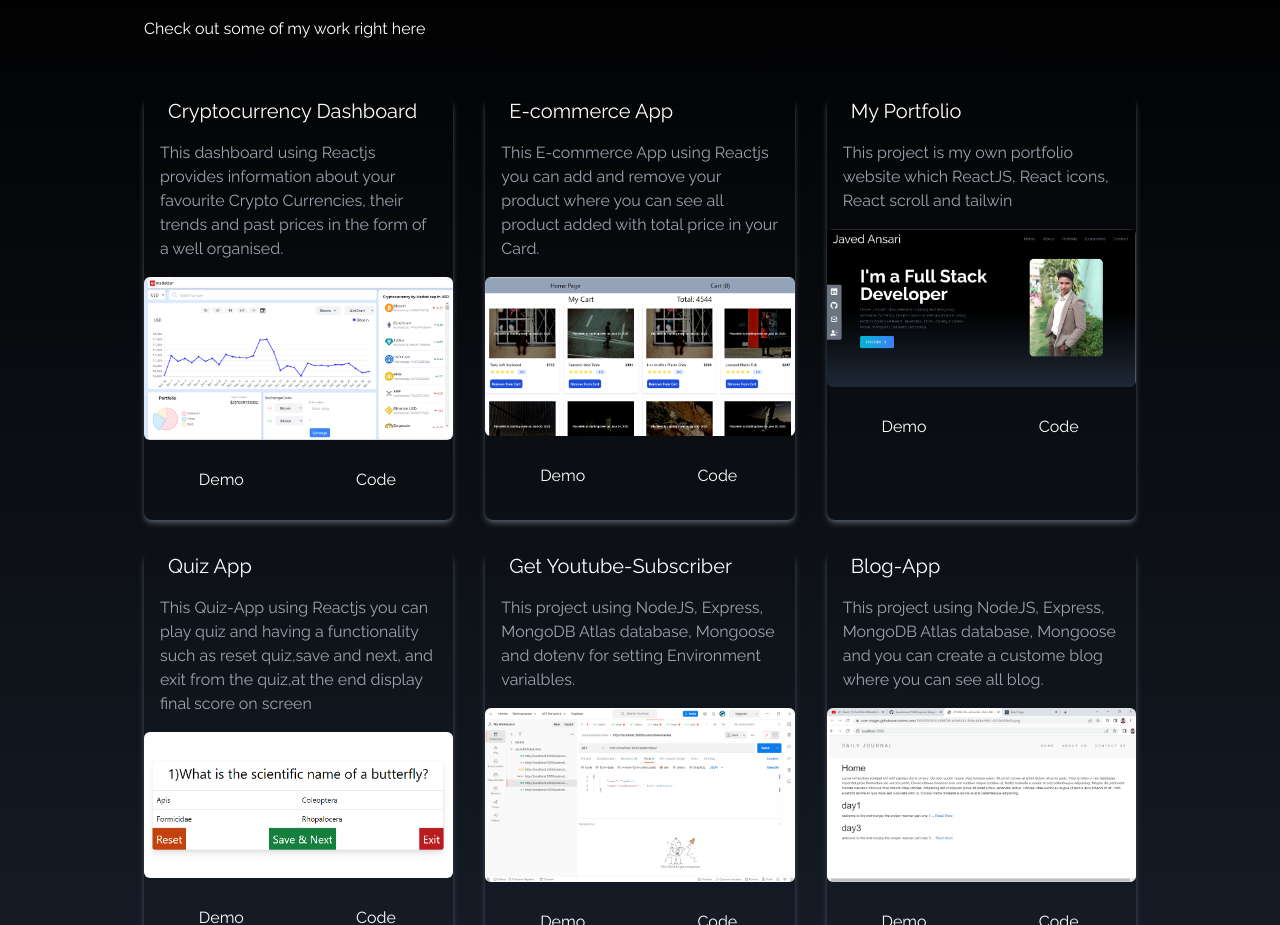
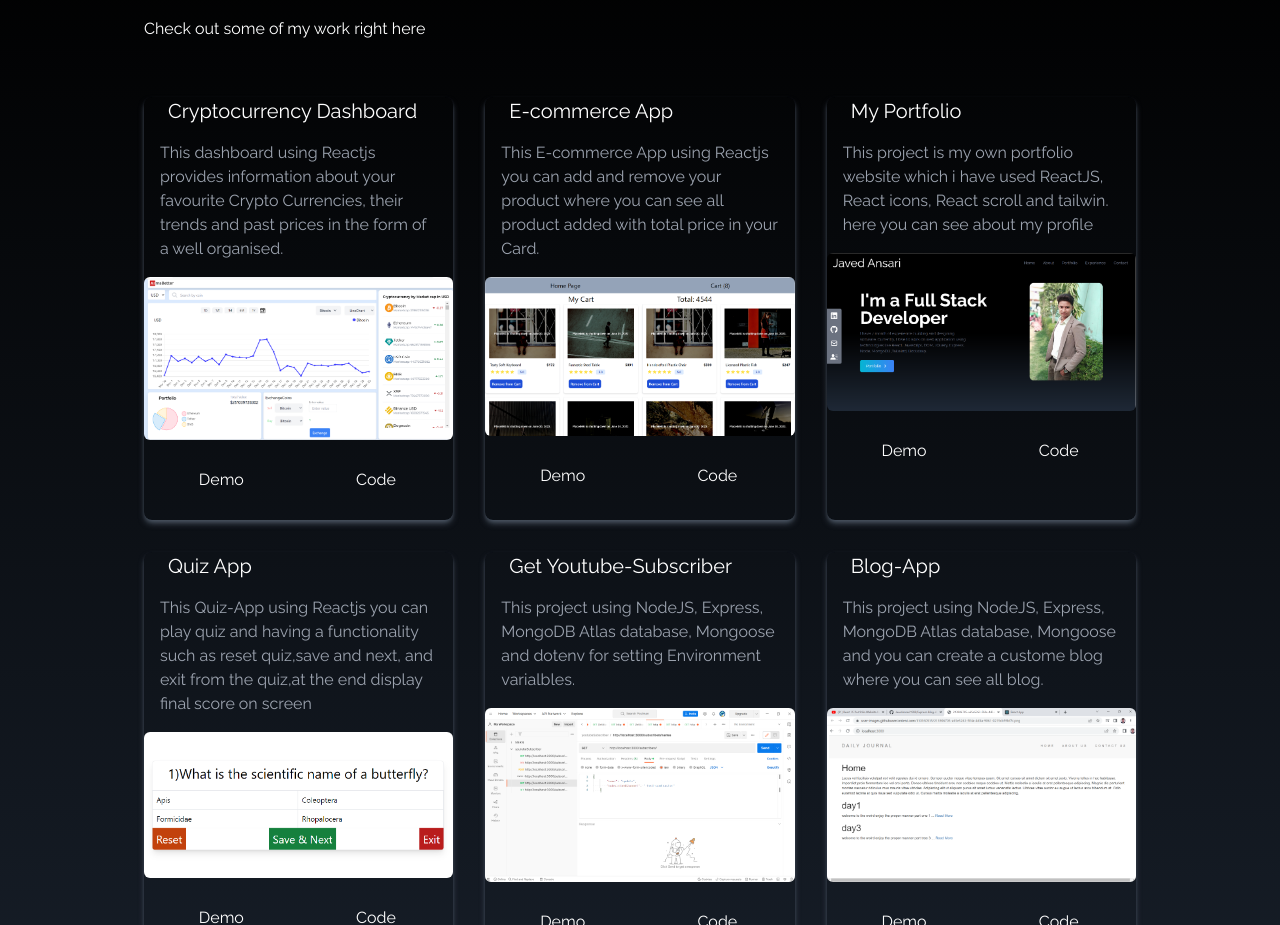
Before and after one commit to Javedansari1993/portfolio, a React (Create React App) app: page / in a window 1280 px wide. Shown: the part 1663-2588 px from the top of the page. Built offline with nearby package versions, Linux system fonts and the light colour scheme.

Commit message:
minor refactor

```diff
--- a/src/components/Portfolio.jsx
+++ b/src/components/Portfolio.jsx
@@ -32,7 +32,7 @@ const Portfolio = () => {
       heading:"My Portfolio",
       demoLink:"https://javed-portfolio.netlify.app/",
       githubLink:"https://github.com/Javedansari1993/portfolio",
-      about:"This project is my own portfolio website which ReactJS, React icons, React scroll and tailwin"
+      about:"This project is my own portfolio website which i have used ReactJS, React icons, React scroll and tailwin. here you can see about my profile"
     },
     {
       id: 4,
```
